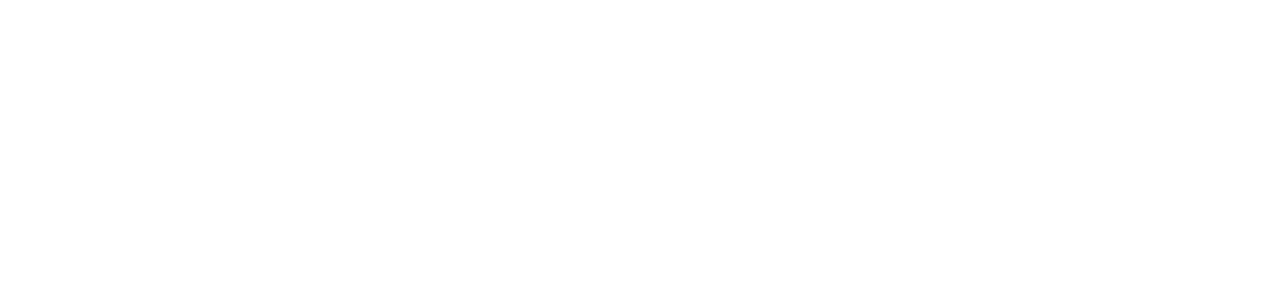
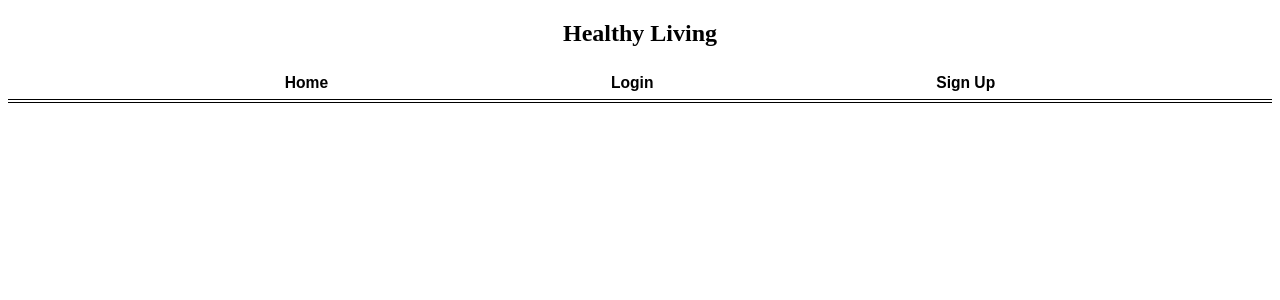
Before and after one commit to Tomas-B1/healthy-living-client, a React (Create React App) app: page / in a window 1280 px wide. Shown: the top 300 px of the page. Built offline with nearby package versions, Linux system fonts and the light colour scheme.

Commit message:
adds header with rough styling to home page

```diff
--- a/src/App.js
+++ b/src/App.js
@@ -1,6 +1,17 @@
+import { BrowserRouter, Routes, Route} from "react-router-dom";
+import Home from "./Pages/Home/Home";
 
 function App() {
-
+  return (
+    <BrowserRouter>
+      <Routes>
+        <Route path="/" element={<Home />} />
+        {/* <Route path="/workout" element={<Workout />} />
+        <Route path="/workout/:id" element={<WorkoutItem />} /> */}
+        {/* <Route path="*" element={<NotFound />} /> */}
+      </Routes>
+    </BrowserRouter>
+  );
 }
 
 export default App;
--- /dev/null
+++ b/src/Components/HomeHeader/HomeHeader.js
@@ -0,0 +1,29 @@
+import "./HomeHeader.scss";
+import { Link } from 'react-router-dom';
+
+function HomeHeader() {
+    return (
+        <header className="header">
+          <nav className="header__navbar">
+              <Link to="/">
+                <h1 className="header__name">Healthy Living</h1>
+              </Link>
+            <div className="header__routes">
+              <button className={"header__button"}>
+                <a href="/">
+                  <h3>Home</h3>
+                </a>
+              </button>
+              <button className={"header__button"}>
+                  <h3>Login</h3>
+              </button>
+              <button className={"header__button"}>
+                  <h3>Sign Up</h3>
+              </button>
+            </div>
+          </nav>
+        </header>
+      );
+  }
+
+  export default HomeHeader;
--- /dev/null
+++ b/src/Components/HomeHeader/HomeHeader.scss
@@ -0,0 +1,33 @@
+@use "../../styles/mixins" as *;
+@use "../../styles/typography" as *;
+@use "../../styles/variables" as *;
+
+.header{
+    border-bottom: 0.3rem double black;
+    &__name {
+        color: black;
+        display: flex;
+        justify-content: center;
+    }
+
+    &__navbar a {
+        text-decoration: none;
+    }
+
+    &__routes{
+        display: flex;
+        justify-content: space-evenly;
+    }
+    &__routes a{
+        text-decoration: none;
+        color: black;
+    }
+
+    &__button{
+        height: 2rem;
+        display: flex;
+        align-items: center;
+        border: none;
+        background-color: white;
+    }
+}
--- /dev/null
+++ b/src/Pages/Home/Home.js
@@ -0,0 +1,12 @@
+import HomeHeader from "../../Components/HomeHeader/HomeHeader"
+
+
+function Home() {
+    return (
+      <main className="home-page">
+        <HomeHeader />
+      </main>
+    );
+  }
+
+  export default Home;
```
Also changed, not shown: src/Pages/Home/Home.scss (added).
